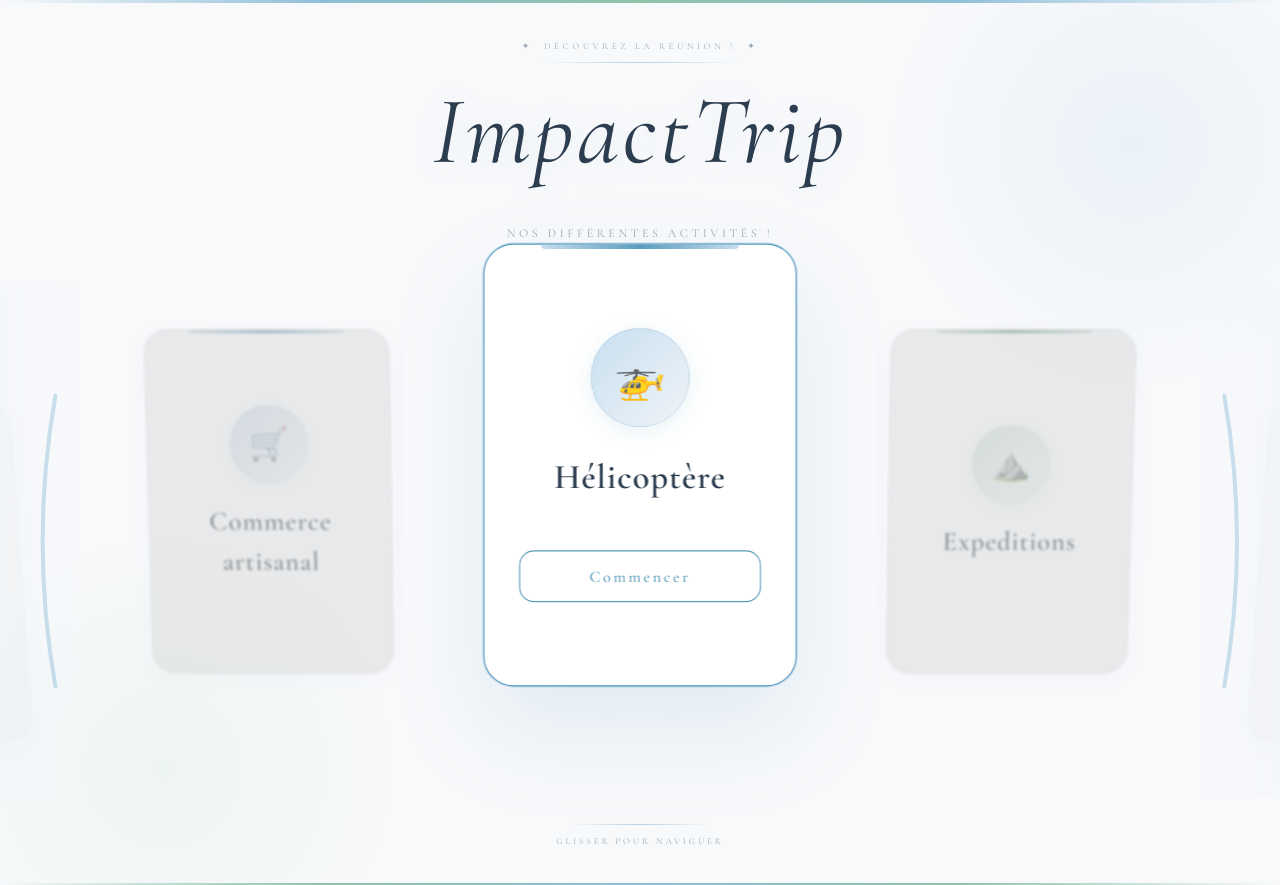
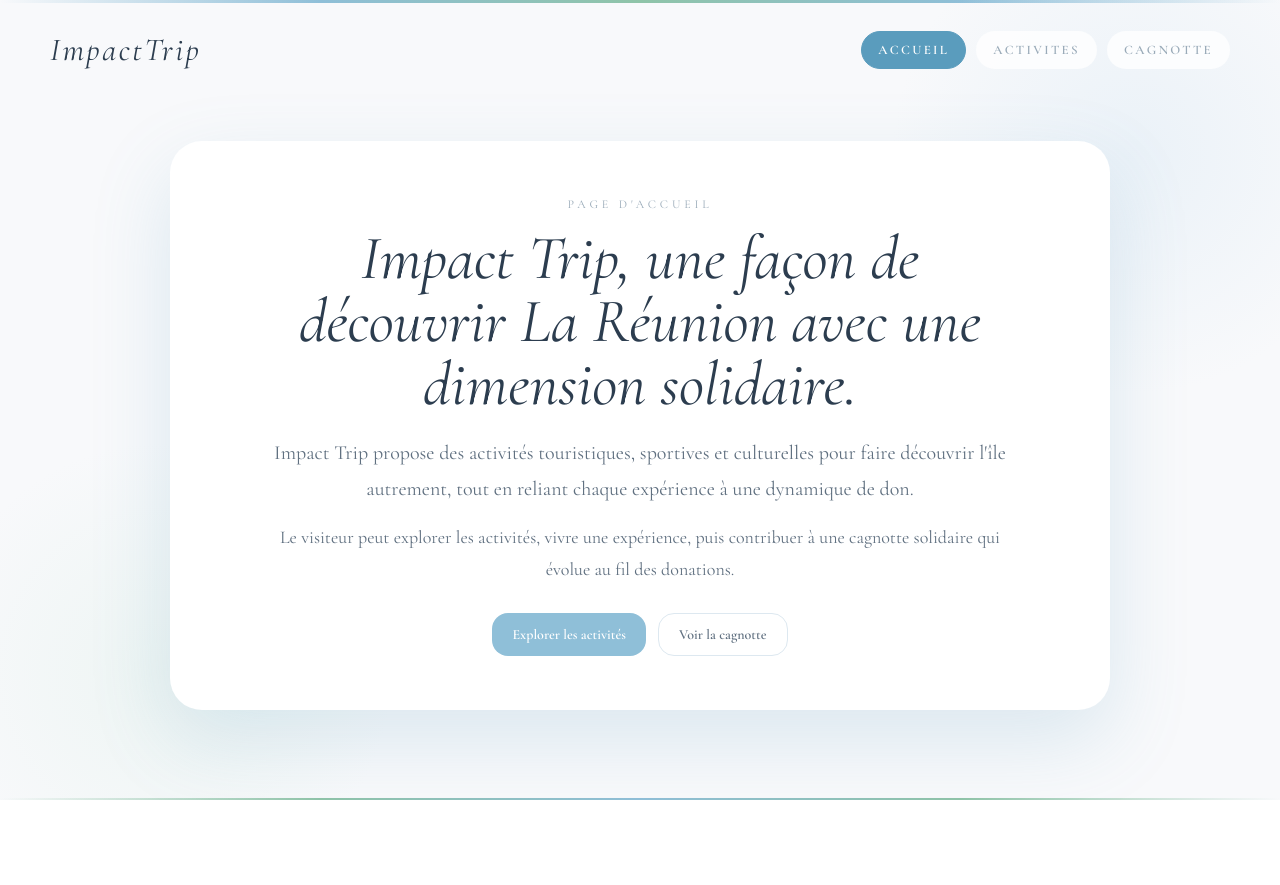
Before and after one commit to horaphael/Hackaton-x-MACE, a React (Vite) app: page / in a window 1280 px wide. After the commit the page ends 800 px from the top, so only its background shows below. Built offline with nearby package versions, Linux system fonts and the light colour scheme.

Commit message:
ADD home and cagnotte

```diff
--- a/src/App.jsx
+++ b/src/App.jsx
@@ -1,4 +1,4 @@
-import { useState, useEffect } from "react";
+import { useEffect, useMemo, useState } from "react";
 
 const C = {
   bg:          "#f8f9fb",
@@ -17,12 +17,14 @@ const C = {
   text2:       "#607080",
   text3:       "#99aab8",
   shadow:      "rgba(90,156,189,0.14)",
+  sand:        "#d8b987",
+  forest:      "#375a4a",
 };
 
 const SKILLS = [
   { id:"Hélicoptère", glyph:"🚁", name:"Hélicoptère",  accent:C.blue3,  accentLight:C.blue1,  image:"/img/image.png", desc:"Découvrez l’île autrement grâce à nos tours en hélicoptère. Survolez des paysages spectaculaires, admirez les lagons, les falaises et les sites naturels emblématiques depuis le ciel. Une expérience unique qui vous offre une vue panoramique inoubliable et vous permet de découvrir la beauté du territoire sous un angle exceptionnel !" },
   { id:"Expeditions",     glyph:"⛰️", name:"Expeditions",    accent:C.green3, accentLight:C.green1, image:"/img/image.jpg", desc:"Partez à l’aventure avec nos expéditions à La Réunion et explorez les merveilles cachées de l’île. Découvrez les impressionnants tunnels de lave, traversez des paysages volcaniques uniques et plongez au cœur d’une nature sauvage et préservée. Encadrées par des guides passionnés, ces explorations offrent une expérience immersive et authentique pour les amoureux de découverte et d’aventure !" },
-  { id:"plongée",  glyph:"🤿", name:"plongée",  accent:C.blue2,  accentLight:C.blue1,  image:"/img/plong.jpg", desc:"Explorez les fonds marins exceptionnels de La Réunion lors d’une sortie en plongée. Accompagné de moniteurs certifiés, découvrez un monde sous-marin riche en coraux, poissons tropicaux et paysages marins spectaculaires. Une expérience unique pour observer la biodiversité de l’océan Indien et vivre un moment inoubliable sous l’eau !" },
+  { id:"plongée",  glyph:"🤿", name:"Plongée",  accent:C.blue2,  accentLight:C.blue1,  image:"/img/plong.jpg", desc:"Explorez les fonds marins exceptionnels de La Réunion lors d’une sortie en plongée. Accompagné de moniteurs certifiés, découvrez un monde sous-marin riche en coraux, poissons tropicaux et paysages marins spectaculaires. Une expérience unique pour observer la biodiversité de l’océan Indien et vivre un moment inoubliable sous l’eau !" },
   { id:"VTT",   glyph:"🚲", name:"VTT",   accent:C.green2, accentLight:C.green1, image:"/img/en-tete6.jpg", desc:"Partez à l’aventure en VTT à La Réunion et découvrez l’île à travers ses sentiers spectaculaires. Entre forêts, montagnes et panoramas sur l’océan, profitez d’itinéraires adaptés à tous les niveaux pour explorer des paysages uniques. Une activité idéale pour les amateurs de sport, de nature et de sensations en plein air !" },
   { id:"Aquatique", glyph:"🌊", name:"Aquatique",   accent:C.gold,   accentLight:"#f0ebd0", image:"/img/sortie-bateaux.jpg", desc:"Embarquez pour une sortie en bateau au large de La Réunion et partez à la découverte de la faune marine. Selon la saison, observez les majestueuses baleines, les dauphins ou admirez simplement les magnifiques paysages de l’île depuis l’océan. Une expérience unique pour profiter de la mer et vivre un moment inoubliable au cœur de l’océan Indien !" },
   {id:"Parapente", glyph:"🪂", name:"Parapente",  accent:C.blue3,  accentLight:C.blue1,  image:"/img/parapante.jpg", desc:"Prenez de la hauteur et découvrez La Réunion autrement avec une sortie en parapente. Accompagné d’un moniteur expérimenté, survolez les paysages spectaculaires de l’île, entre océan, falaises et montagnes. Une expérience aérienne unique qui allie sensations fortes et panoramas à couper le souffle !" },
@@ -32,6 +34,27 @@ const SKILLS = [
 ];
 
 const AMOUNTS = [2, 5, 10, 20];
+
+const GOAL = 600;
+const INITIAL_DONATIONS = [
+  { id: 1, skillId: "plongée", skillName: "plongée", amount: 25, at: "2026-03-11T14:10:00.000Z" },
+  { id: 2, skillId: "Canyoning", skillName: "Canyoning", amount: 18, at: "2026-03-12T09:30:00.000Z" },
+  { id: 3, skillId: "Commerce artisanal", skillName: "Commerce artisanal", amount: 30, at: "2026-03-12T11:05:00.000Z" },
+];
+
+function euros(value) {
+  return new Intl.NumberFormat("fr-FR", { style: "currency", currency: "EUR", maximumFractionDigits: 0 }).format(value);
+}
+
+function timeSince(at) {
+  const ms = Date.now() - new Date(at).getTime();
+  const minutes = Math.round(ms / 60000);
+  if (minutes < 60) return `il y a ${minutes || 1} min`;
+  const hours = Math.round(minutes / 60);
+  if (hours < 24) return `il y a ${hours} h`;
+  const days = Math.round(hours / 24);
+  return `il y a ${days} j`;
+}
 
 // ─── Breakpoints ──────────────────────────────────────────────────────────────
 // xl  ≥ 1600   (1920×1080, grands écrans)
@@ -81,7 +104,7 @@ const S = {
 function v(key, bp) { return S[key][bp]; }
 
 // ─── TipBlock ─────────────────────────────────────────────────────────────────
-function TipBlock({ skill, bp }) {
+function TipBlock({ skill, bp, onDonate = () => {} }) {
   const [selected, setSelected] = useState(5);
   const [custom,   setCustom]   = useState("");
   const [done,     setDone]     = useState(false);
@@ -141,7 +164,7 @@ function TipBlock({ skill, bp }) {
 
           <div style={{ height:1, background:`linear-gradient(90deg,transparent,${C.borderLight},transparent)`, marginBottom:bp==="xl"?28:22 }} />
 
-          <button onClick={() => { if(finalAmount>0) setDone(true); }} disabled={finalAmount<=0}
+          <button onClick={() => { if (finalAmount > 0) { onDonate(skill, finalAmount); setDone(true); setCustom(""); setSelected(5); } }} disabled={finalAmount<=0}
             style={{ width:"100%", padding:bp==="xl"?"18px 0":"15px 0", borderRadius:14, border:"none", background:finalAmount>0?`linear-gradient(135deg,${skill.accentLight},${skill.accent})`:C.borderLight, color:finalAmount>0?"#fff":C.text3, fontFamily:"'Cormorant Garamond',serif", fontSize:bp==="xl"?19:16, letterSpacing:"0.16em", cursor:finalAmount>0?"pointer":"not-allowed", transition:"all .2s", boxShadow:finalAmount>0?`0 6px 24px ${skill.accent}33`:"none" }}
             onMouseEnter={e=>{ if(finalAmount>0) e.currentTarget.style.boxShadow=`0 10px 36px ${skill.accent}55`; }}
             onMouseLeave={e=>{ if(finalAmount>0) e.currentTarget.style.boxShadow=`0 6px 24px ${skill.accent}33`; }}
@@ -155,7 +178,7 @@ function TipBlock({ skill, bp }) {
 }
 
 // ─── Page détail ──────────────────────────────────────────────────────────────
-function DetailPage({ skill, onBack, bp }) {
+function DetailPage({ skill, onBack, bp, onDonate }) {
   const maxW    = v("detailW", bp);
   const px      = bp === "xs" ? "0 16px" : bp === "xl" ? "0 40px" : "0 28px";
   const imgW    = v("infoImg", bp);
@@ -206,7 +229,7 @@ function DetailPage({ skill, onBack, bp }) {
         </div>
 
         {/* Pourboire */}
-        <TipBlock skill={skill} bp={bp} />
+        <TipBlock skill={skill} bp={bp} onDonate={onDonate} />
       </div>
     </div>
   );
@@ -259,6 +282,94 @@ function SkillCard({ skill, idx, offset, onShift, onOpen, bp }) {
   );
 }
 
+const navPill = active => ({
+  borderRadius: 999,
+  border: `1px solid ${active ? C.blue3 : "transparent"}`,
+  padding: "10px 16px",
+  fontSize: 13,
+  letterSpacing: "0.18em",
+  textTransform: "uppercase",
+  fontWeight: 700,
+  cursor: "pointer",
+  background: active ? C.blue3 : "rgba(255,255,255,0.8)",
+  color: active ? "#fff" : C.text3,
+  transition: "all .2s",
+});
+
+function TopNav({ currentPage, total, goHome, goActivities, goFund }) {
+  return (
+    <div style={{ position: "relative", zIndex: 10, width: "min(1180px, calc(100% - 32px))", margin: "0 auto", padding: "30px 0 0", display: "flex", flexWrap: "wrap", alignItems: "center", justifyContent: "space-between", gap: 12 }}>
+      <button onClick={goHome} style={{ background: "transparent", border: "none", padding: 0, fontFamily: "'Cormorant Garamond',serif", fontSize: 32, fontStyle: "italic", letterSpacing: "0.08em", color: C.text1, cursor: "pointer" }}>ImpactTrip</button>
+      <div style={{ display: "flex", alignItems: "center", gap: 10, flexWrap: "wrap" }}>
+        <button style={navPill(currentPage === "home")} onClick={goHome}>Accueil</button>
+        <button style={navPill(currentPage === "activities")} onClick={goActivities}>Activites</button>
+        <button style={navPill(currentPage === "fund")} onClick={goFund}>Cagnotte</button>
+      </div>
+    </div>
+  );
+}
+
+function HomeIntro({ bp, total, progress, goToActivities, goToFund }) {
+  const compact = bp === "xs";
+  return (
+    <div style={{ position: "relative", zIndex: 8, width: "min(940px, calc(100% - 32px))", margin: compact ? "42px auto 52px" : "72px auto 84px", padding: compact ? "34px 24px" : "54px 64px", borderRadius: 32, background: C.bgCard, boxShadow: "0 30px 80px rgba(91,156,189,0.18)", textAlign: "center" }}>
+      <div style={{ maxWidth: 760, margin: "0 auto" }}>
+        <p style={{ fontSize: 12, letterSpacing: "0.32em", textTransform: "uppercase", color: C.text3 }}>Page d'accueil</p>
+        <h2 style={{ fontFamily: "'Cormorant Garamond',serif", fontSize: compact ? 42 : 62, fontStyle: "italic", color: C.text1, marginTop: 14, marginBottom: 18, lineHeight: 1.02 }}>
+          Impact Trip, une façon de découvrir La Réunion avec une dimension solidaire.
+        </h2>
+        <p style={{ color: C.text2, lineHeight: 1.8, fontSize: compact ? 17 : 20 }}>
+          Impact Trip propose des activités touristiques, sportives et culturelles pour faire découvrir l'île autrement, tout en reliant chaque expérience à une dynamique de don.
+        </p>
+        <p style={{ color: C.text2, lineHeight: 1.8, fontSize: compact ? 16 : 18, marginTop: 14 }}>
+          Le visiteur peut explorer les activités, vivre une expérience, puis contribuer à une cagnotte solidaire qui évolue au fil des donations.
+        </p>
+        <div style={{ display: "flex", justifyContent: "center", gap: 12, flexWrap: "wrap", marginTop: 28 }}>
+          <button onClick={goToActivities} style={{ borderRadius: 16, padding: "12px 20px", border: "none", background: C.blue2, color: "#fff", fontWeight: 700, cursor: "pointer", fontSize: 14 }}>Explorer les activités</button>
+          <button onClick={goToFund} style={{ borderRadius: 16, padding: "12px 20px", border: `1px solid ${C.borderLight}`, background: "transparent", color: C.text2, fontWeight: 700, cursor: "pointer", fontSize: 14 }}>Voir la cagnotte</button>
+        </div>
+      </div>
+    </div>
+  );
+}
+
+function FundPage({ bp, total, progress, donations }) {
+  const compact = bp === "xs";
+
+  return (
+    <div style={{ position: "relative", zIndex: 8, width: "min(1180px, calc(100% - 32px))", margin: "32px auto 80px", padding: compact ? "22px" : "34px", borderRadius: 32, background: C.bgCard, boxShadow: "0 24px 70px rgba(38,74,64,0.14)" }}>
+      <div style={{ display: "grid", gridTemplateColumns: compact ? "1fr" : "1.05fr .95fr", gap: 20, alignItems: "stretch" }}>
+        <div>
+          <p style={{ fontSize: 13, fontWeight: 700, letterSpacing: "0.32em", textTransform: "uppercase", color: C.text2 }}>Cagnotte en direct</p>
+          <h2 style={{ margin: "12px 0 14px", fontFamily: "'Cormorant Garamond',serif", fontSize: compact ? 46 : 58, lineHeight: 1, color: C.text1 }}>Chaque don depuis les activités fait monter ce total.</h2>
+          <p style={{ color: C.text1, lineHeight: 1.65, fontSize: compact ? 17 : 20, maxWidth: 560 }}>Le montant se met à jour en direct à chaque donation réalisée dans une activité Impact Trip.</p>
+          <div style={{ marginTop: 24, padding: compact ? "18px" : "22px 24px", borderRadius: 24, background: `linear-gradient(135deg, ${C.bgAlt}, #ffffff)`, border: `1px solid ${C.borderLight}` }}>
+            <div style={{ fontSize: 12, fontWeight: 700, letterSpacing: "0.22em", textTransform: "uppercase", color: C.text2 }}>Montant collecté</div>
+            <div style={{ marginTop: 10, fontSize: compact ? 42 : 56, lineHeight: 1, fontWeight: 700, color: C.green3 }}>{euros(total)}</div>
+          </div>
+          <div style={{ marginTop: 22, height: 18, borderRadius: 999, background: "rgba(90,156,189,0.14)" }}>
+            <div style={{ width: `${progress}%`, height: "100%", borderRadius: 999, background: `linear-gradient(90deg,${C.green2},${C.blue3})` }} />
+          </div>
+        </div>
+        <div style={{ borderRadius: 24, padding: compact ? "20px" : "24px", background: C.bgAlt, border: `1px solid ${C.borderLight}`, boxShadow: "0 18px 40px rgba(44,61,79,.08)" }}>
+          <div style={{ fontSize: 13, fontWeight: 700, letterSpacing: "0.18em", textTransform: "uppercase", color: C.text2 }}>Derniers dons</div>
+          <div style={{ marginTop: 16, display: "grid", gap: 12 }}>
+            {donations.slice().reverse().slice(0, 6).map((donation) => (
+              <div key={donation.id} style={{ padding: "14px 16px", borderRadius: 16, background: "rgba(255,255,255,0.92)", border: `1px solid ${C.borderLight}` }}>
+                <div style={{ display: "flex", justifyContent: "space-between", alignItems: "center", gap: 12, fontWeight: 700, color: C.text1, fontSize: 17 }}>
+                  <span>{donation.skillName}</span>
+                  <span style={{ color: C.green3 }}>{euros(donation.amount)}</span>
+                </div>
+                <div style={{ marginTop: 8, fontSize: 14, color: C.text2, fontWeight: 600 }}>{timeSince(donation.at)}</div>
+              </div>
+            ))}
+          </div>
+        </div>
+      </div>
+    </div>
+  );
+}
+
 // ─── App ──────────────────────────────────────────────────────────────────────
 export default function App() {
   const bp = useBreakpoint();
@@ -266,16 +377,12 @@ export default function App() {
   const [dragging,  setDragging]  = useState(false);
   const [dragX,     setDragX]     = useState(0);
   const [openSkill, setOpenSkill] = useState(null);
+  const [page, setPage]           = useState("home");
+  const [donations, setDonations] = useState(INITIAL_DONATIONS);
 
   const dragStart = x => { setDragging(true); setDragX(x); };
   const dragMove  = x => { if(!dragging) return; if(Math.abs(dragX-x)>=60){ setSelIdx(p=>dragX-x>0?p+1:p-1); setDragging(false); }};
   const dragEnd   = () => setDragging(false);
-
-  const items = Array.from({length:7},(_,i)=>{
-    const offset=i-3;
-    let di=(selIdx+offset)%SKILLS.length; if(di<0)di+=SKILLS.length;
-    return{...SKILLS[di],originalIdx:di,offset,key:selIdx+offset};
-  });
 
   const carH  = v("carH",  bp);
   const chevW = v("chevW", bp);
@@ -285,6 +392,32 @@ export default function App() {
   const mt    = bp==="xl"?56:bp==="xs"?22:40;
   const mb    = bp==="xl"?60:bp==="xs"?26:44;
   const subFs = bp==="xl"?14:bp==="xs"?10:12;
+
+  const items = Array.from({length:7},(_,i)=>{
+    const offset=i-3;
+    let di=(selIdx+offset)%SKILLS.length; if(di<0)di+=SKILLS.length;
+    return{...SKILLS[di],originalIdx:di,offset,key:selIdx+offset};
+  });
+
+  const total = useMemo(() => donations.reduce((sum, donation) => sum + donation.amount, 0), [donations]);
+  const progress = Math.min(100, Math.round((total / GOAL) * 100));
+
+  const handleDonate = (skill, amount) => {
+    setDonations((current) => [
+      ...current,
+      {
+        id: Date.now(),
+        skillId: skill.id,
+        skillName: skill.name,
+        amount,
+        at: new Date().toISOString(),
+      },
+    ]);
+  };
+
+  const goHome = () => { setPage("home"); setOpenSkill(null); };
+  const goActivities = () => { setPage("activities"); setOpenSkill(null); };
+  const goFund = () => { setPage("fund"); setOpenSkill(null); };
 
   return (
     <>
@@ -313,9 +446,14 @@ export default function App() {
         <div style={{ position:"absolute", top:"-12%", right:"-8%", width:bp==="xl"?800:500, height:bp==="xl"?800:500, borderRadius:"50%", background:`radial-gradient(circle,${C.blue1}48,transparent 68%)`, pointerEvents:"none" }} />
         <div style={{ position:"absolute", bottom:"-14%", left:"-6%", width:bp==="xl"?740:480, height:bp==="xl"?740:480, borderRadius:"50%", background:`radial-gradient(circle,${C.green1}38,transparent 68%)`, pointerEvents:"none" }} />
 
-        {openSkill ? (
+        <TopNav currentPage={page} total={total} goHome={goHome} goActivities={goActivities} goFund={goFund} />
+
+        {page === "home" && <HomeIntro bp={bp} total={total} progress={progress} goToActivities={goActivities} goToFund={goFund} />}
+
+        {page === "activities" && (
+          openSkill ? (
             <div className="si" style={{ width:"100%" }}>
-            <DetailPage skill={openSkill} onBack={() => setOpenSkill(null)} bp={bp} />
+              <DetailPage skill={openSkill} onBack={() => setOpenSkill(null)} bp={bp} onDonate={handleDonate} />
             </div>
           ) : (
             <>
@@ -365,7 +503,10 @@ export default function App() {
                 <p style={{ fontSize:bp==="xl"?10:9, letterSpacing:"0.32em", color:C.text3, textTransform:"uppercase" }}>Glisser pour naviguer</p>
               </div>
             </>
+          )
         )}
+
+        {page === "fund" && <FundPage bp={bp} total={total} progress={progress} donations={donations} />}
       </div>
     </>
   );
```
Lines whose indentation alone changed are shown as unchanged.
